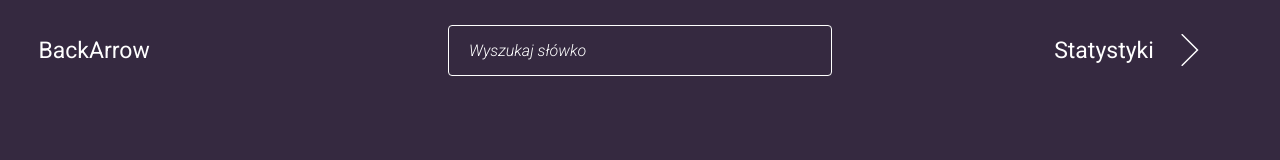
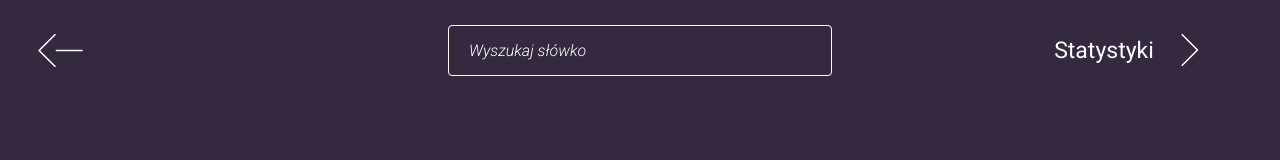
Before and after one commit to VoyTechCEO/Dictionair, a React (Create React App) app: page / in a window 1280 px wide. Shown: the top 160 px of the page. Built offline with nearby package versions, Linux system fonts and the light colour scheme; no server answers; the database is empty.

Commit message:
replace placeholders with svg

```diff
--- a/package.json
+++ b/package.json
@@ -6,8 +6,10 @@
     "@testing-library/jest-dom": "^5.11.4",
     "@testing-library/react": "^11.1.0",
     "@testing-library/user-event": "^12.1.10",
+    "firebase": "^9.5.0",
     "react": "^17.0.2",
     "react-dom": "^17.0.2",
+    "react-firebase-hooks": "^4.0.1",
     "react-scripts": "4.0.3",
     "web-vitals": "^1.0.1"
   },
--- a/src/components/BackArrow.js
+++ b/src/components/BackArrow.js
@@ -1,7 +1,24 @@
 import React from 'react';
 
 const BackArrow = () => {
-  return <h1>BackArrow</h1>;
+  return (
+    <a href='#test'>
+      <svg
+        width='45'
+        height='45'
+        version='1.1'
+        viewBox='0 0 71.66 52.917'
+        xmlns='http://www.w3.org/2000/svg'
+      >
+        <g transform='translate(-34.374 -81.43)'>
+          <path
+            d='m61.689 134.35h-.86089l-26.454-26.458 26.454-26.458h1.7218v1.7177l-24.736 24.741 24.736 24.741v1.7177zm22.424-25.135h-20.678l-1.2428-1.3229 1.2428-1.3229h41.355l1.2428 1.3229-1.2428 1.3229z'
+            stroke-width='.26458'
+          />
+        </g>
+      </svg>
+    </a>
+  );
 };
 
 export default BackArrow;
```
Also changed, not shown: 2 other files (tests, documents, lock files or other folders).
